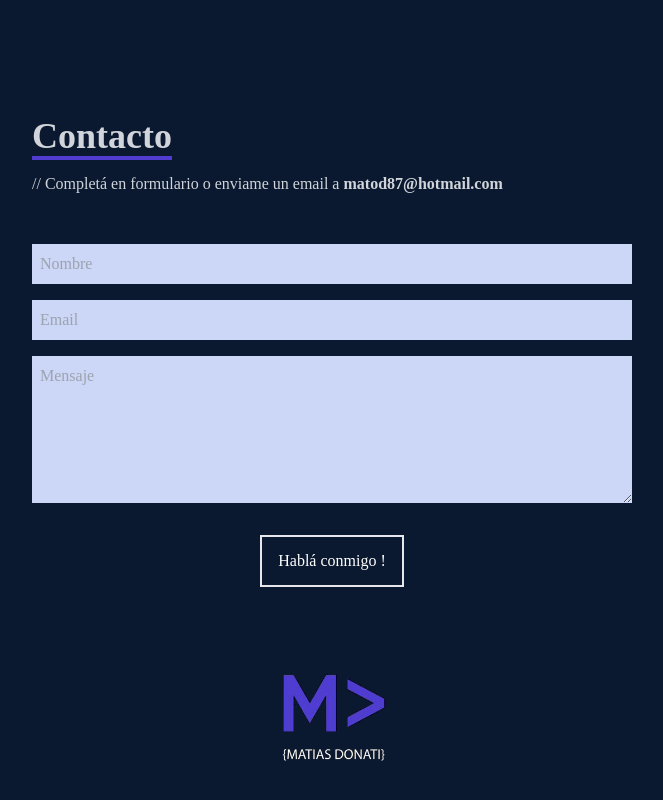
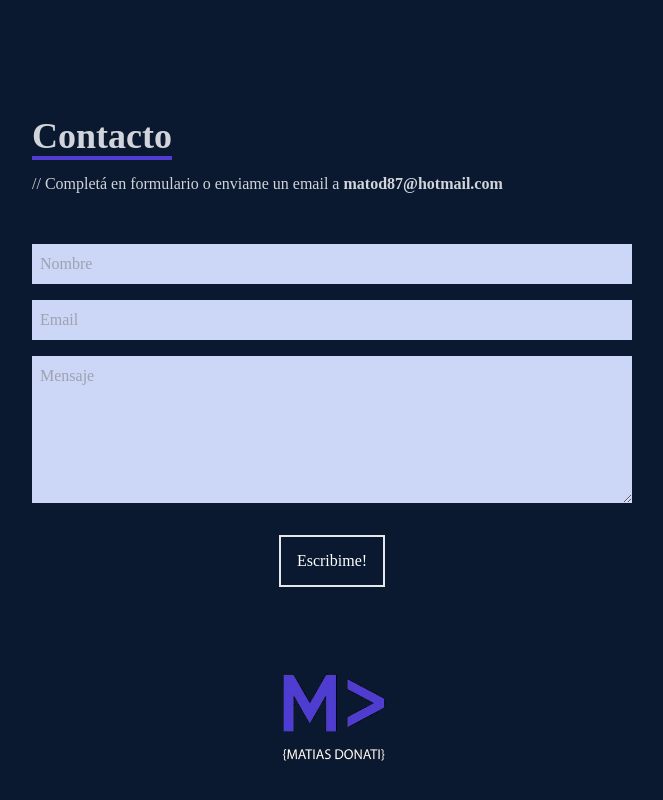
Before and after one commit to MatiasDonati/portfolio, a React (Create React App) app: page / in a window 1280 px wide. Shown: the part 3164-3964 px from the top of the page, without its empty margins (308-971 px from the left). Built offline with nearby package versions, Linux system fonts and the light colour scheme; the HTML template or start-up script is replaced by a standard one.

Commit message:
cambio boton contacto

```diff
--- a/src/components/Contact.jsx
+++ b/src/components/Contact.jsx
@@ -11,7 +11,7 @@ const Contact = () => {
                 <input className='bg-[#ccd6f6] p-2' type='text' placeholder='Nombre' name='name' />
                 <input className='my-4 p-2 bg-[#ccd6f6]' type='email' placeholder='Email' name='email' />
                 <textarea className='bg-[#ccd6f6] p-2' name='message' rows='10' placeholder='Mensaje'></textarea>
-                <button className='text-white border-2 hover:bg-[#503CD1] hover:border-[#503CD1] px-4 py-3 my-8 mx-auto flex items-center'>Hablá conmigo !</button>
+                <button className='text-white border-2 hover:bg-[#503CD1] hover:border-[#503CD1] px-4 py-3 my-8 mx-auto flex items-center'>Escribime!</button>
                 <div className='text-white px-4 py-3 my-8 mx-auto flex items-center'>
                     <img src={Logo1} alt="Logo Image" style={{ width: '120px' }} />
                 </div>
```
